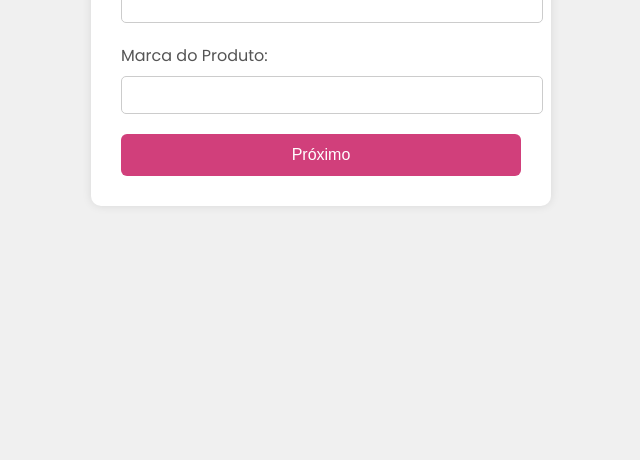
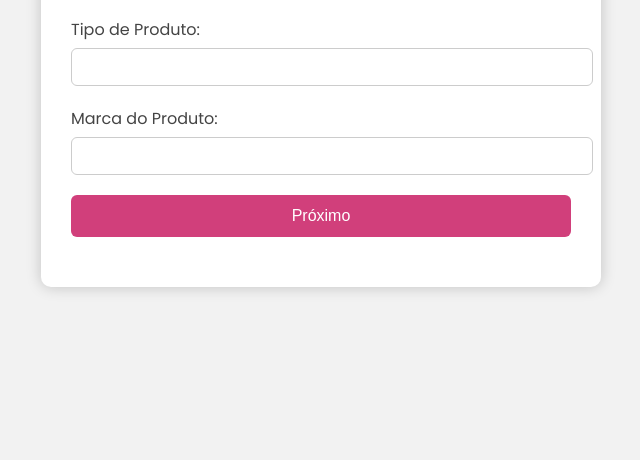
Before and after one commit to FelipeAlexandre777/TESTE2, a plain HTML site: page index.html in a window 1280 px wide. Shown: the part 356-816 px from the top of the page, without its empty margins (319-959 px from the left). Drawn offline with Linux system fonts and the light colour scheme.

Commit message:
Update estilo.css

```diff
--- a/estilo.css
+++ b/estilo.css
@@ -1,37 +1,43 @@
 body {
     font-family: 'Poppins', sans-serif;
-    background-color: #f0f0f0;
-    margin: 0;
-    padding: 0;
+    background-color: #f2f2f2;
+    display: flex;
+    justify-content: center;
+    align-items: center;
+    height: 100vh;
 }
 
 .container {
-    background-color: white;
-    width: 400px;
-    margin: 50px auto;
+    background-color: #ffffff;
+    width: 500px;
     padding: 30px;
     border-radius: 10px;
-    box-shadow: 0 0 10px rgba(0, 0, 0, 0.1);
+    box-shadow: 0 0 15px rgba(0, 0, 0, 0.2);
 }
 
 h1 {
     text-align: center;
+    margin-bottom: 30px;
+    font-size: 24px;
+    color: #333;
+}
+
+.form-group {
     margin-bottom: 20px;
-    color: #333;
 }
 
 label {
     display: block;
-    margin-bottom: 8px;
-    color: #555;
+    font-weight: 500;
+    margin-bottom: 6px;
+    color: #444;
 }
 
 input[type="text"] {
     width: 100%;
     padding: 10px;
-    margin-bottom: 20px;
     border: 1px solid #ccc;
-    border-radius: 5px;
+    border-radius: 6px;
     font-size: 14px;
 }
 
@@ -39,14 +45,18 @@ button {
     width: 100%;
     padding: 12px;
     background-color: #d13f7b;
+    color: white;
     border: none;
-    color: white;
+    border-radius: 6px;
     font-size: 16px;
-    border-radius: 6px;
     cursor: pointer;
-    transition: background-color 0.3s;
+    transition: 0.3s;
 }
 
 button:hover {
     background-color: #b83469;
 }
+
+button:hover {
+    background-color: #b83469;
+}
```
